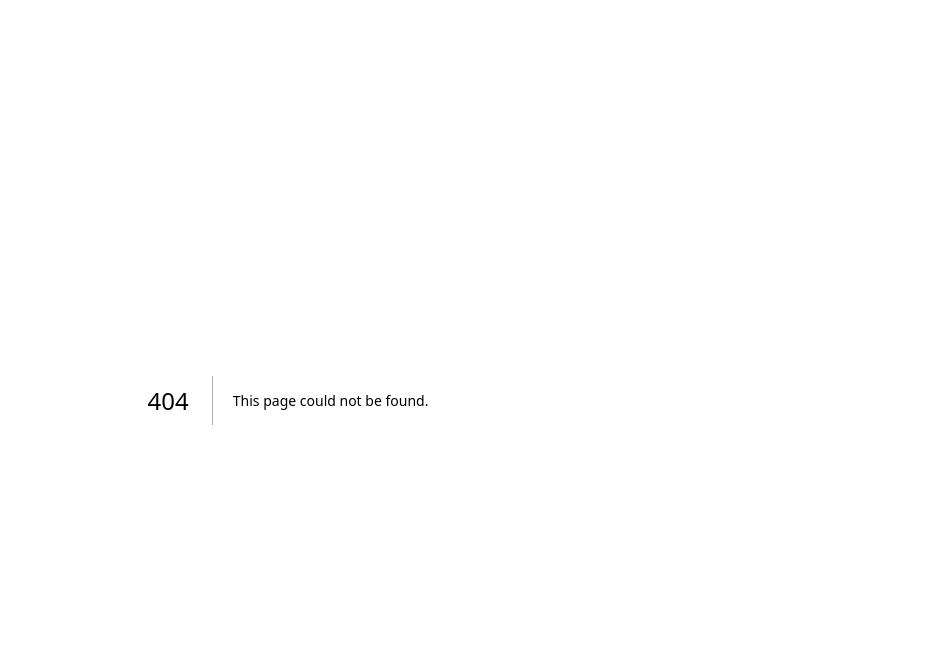
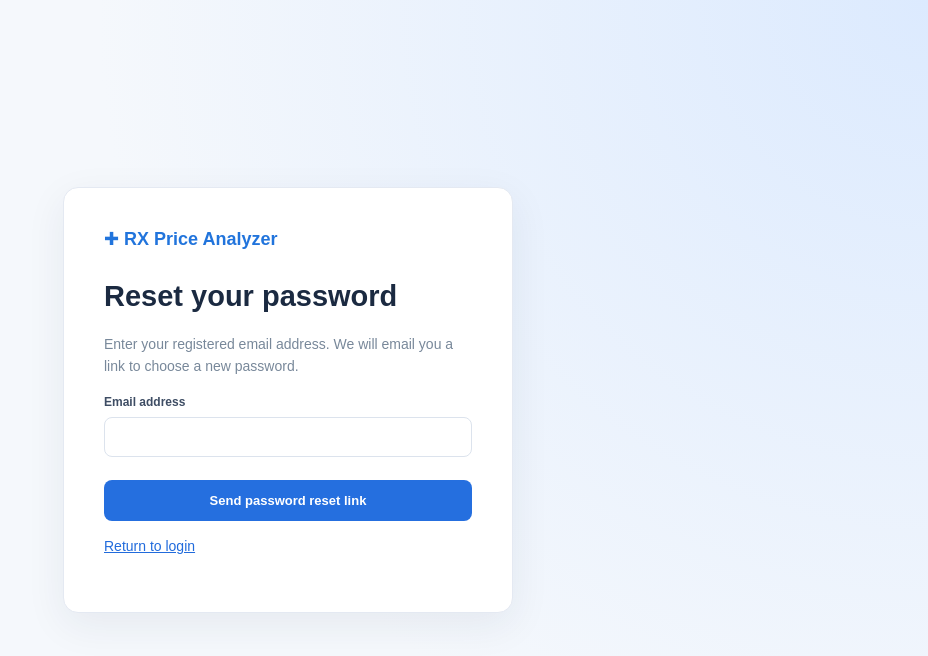
Before and after one commit to rahulbavasiya22/RX-PRICE-ANALYZER, a Next.js app: page /forgot-password in a window 1280 px wide. Before the commit this address had no page. Shown: the top 656 px of the page, without its empty margins (352-1280 px from the left). Built offline with nearby package versions, Linux system fonts and the light colour scheme.

Commit message:
Add password recovery request page

```diff
--- /dev/null
+++ b/app/forgot-password/page.tsx
@@ -0,0 +1,18 @@
+'use client';
+import { useState, type FormEvent } from 'react';
+import Link from 'next/link';
+import { createClient } from '@/lib/supabase/client';
+export default function ForgotPasswordPage() {
+ const [email,setEmail]=useState('');
+ const [message,setMessage]=useState('');
+ const [busy,setBusy]=useState(false);
+ async function submit(e:FormEvent<HTMLFormElement>){
+  e.preventDefault();setBusy(true);setMessage('');
+  const {error}=await createClient().auth.resetPasswordForEmail(email,{
+   redirectTo:window.location.origin+'/auth/callback?next=/reset-password'
+  });
+  setBusy(false);
+  setMessage(error?error.message:'If an account exists for this email, you will receive a password reset link. Check spam too.');
+ }
+ return <main className="auth"><div className="authcard"><div className="logo">✚ <strong>RX Price Analyzer</strong></div><h1>Reset your password</h1><p>Enter your registered email address. We will email you a link to choose a new password.</p><form onSubmit={submit}><label>Email address<input required type="email" autoComplete="email" value={email} onChange={e=>setEmail(e.target.value)}/></label><button className="primary full" disabled={busy}>{busy?'Sending…':'Send password reset link'}</button></form>{message&&<p role="status">{message}</p>}<p><Link href="/login">Return to login</Link></p></div></main>
+}
```
